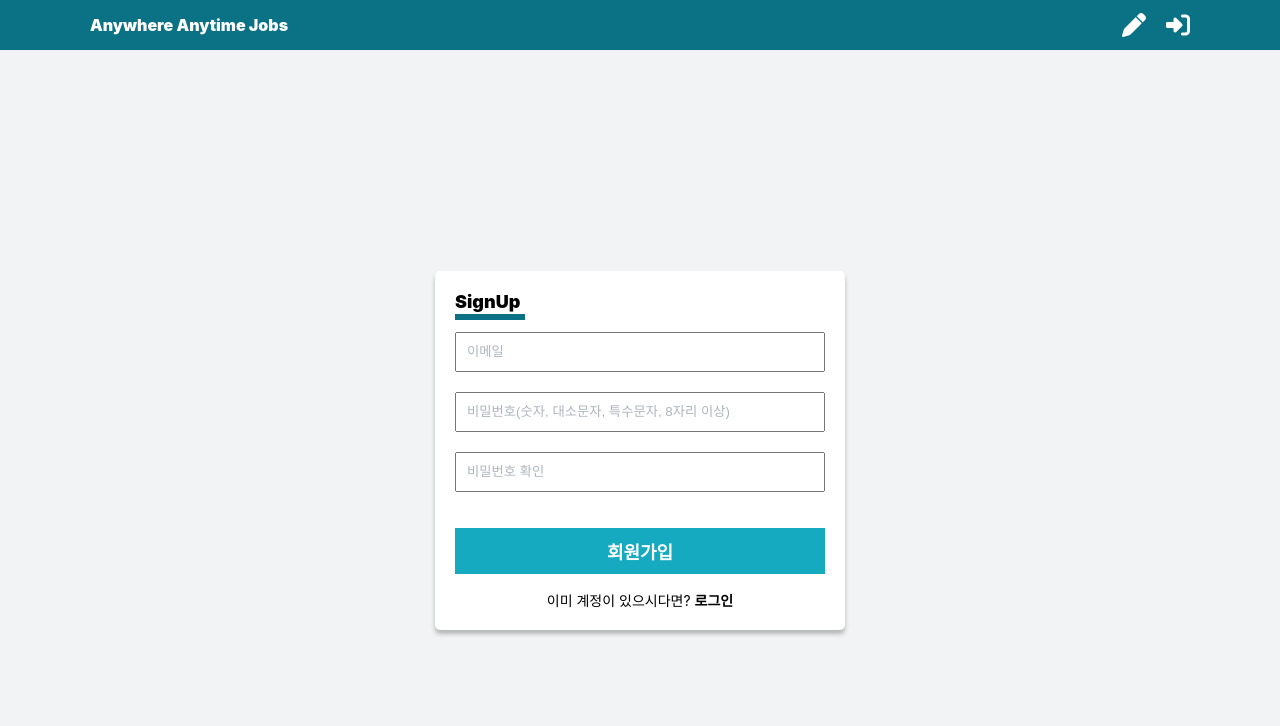
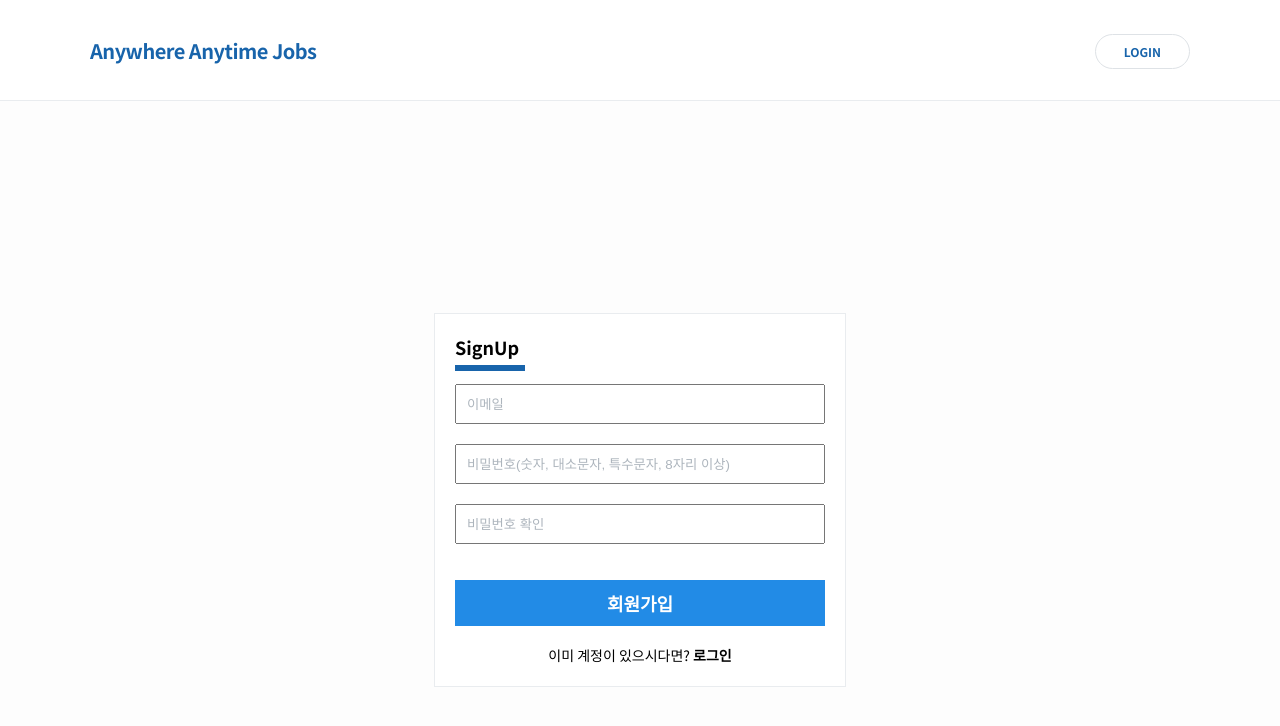
Before and after one commit to jonggyun/anywhere-anytime-jobs, a React (Create React App) app in the folder front-end/: page /signup in a window 1280 px wide. Shown: the top 726 px of the page. Built offline with nearby package versions, Linux system fonts and the light colour scheme.

Commit message:
Refactor default style and font

```diff
--- a/front-end/public/index.html
+++ b/front-end/public/index.html
@@ -24,6 +24,11 @@
       work correctly both with client-side routing and a non-root public URL.
       Learn how to configure a non-root public URL by running `npm run build`.
     -->
+    <!-- Google Web Font -->
+    <link
+      href="https://fonts.googleapis.com/css?family=Noto+Sans+KR:400,700&display=swap"
+      rel="stylesheet"
+    />
     <title>React App</title>
   </head>
   <body>
--- a/front-end/src/components/JobCard.tsx
+++ b/front-end/src/components/JobCard.tsx
@@ -10,22 +10,20 @@ const Wrapper = styled.article`
   border: 1px solid ${palette.gray2};
   padding: 0.625rem;
   width: 15.625rem;
-  height: 13.75rem;
+  height: 18.75rem;
   margin: 0.625rem 0.75rem 1.25rem;
+  background-color: #fff;
   box-sizing: border-box;
-  box-shadow: 0px 4px 4px rgba(0, 0, 0, 0.25);
-  border-radius: 0.3125rem;
   user-select: none;
   :hover {
     cursor: pointer;
-    border: 1px solid ${palette.gray6};
-    box-shadow: 0px 4px 4px rgba(0, 0, 0, 0.5);
+    border: 1px solid ${palette.gray5};
   }
 `;
 
 const Image = styled.img`
-  width: 3.125rem;
-  height: 3.125rem;
+  width: 4.6875rem;
+  height: 4.6875rem;
   border-radius: 0.3125rem;
 `;
 
@@ -35,21 +33,42 @@ const Company = styled.h1`
   text-overflow: ellipsis;
   overflow: hidden;
   white-space: nowrap;
+  padding: 0 0.625rem;
+  box-sizing: border-box;
+  :hover {
+    color: ${palette.blue9};
+  }
 `;
 
 const Location = styled.span`
+  display: inline-block;
   font-size: 0.75rem;
   color: ${palette.gray6};
   text-overflow: ellipsis;
   overflow: hidden;
   white-space: nowrap;
+  padding: 0 0.625rem;
+  box-sizing: border-box;
+  min-height: 1.125rem;
 `;
 
 const PossibleContent = styled.span`
   text-align: right;
-  font-size: 0.8125rem;
+  font-size: 0.625rem;
+  font-weight: 700;
   text-transform: uppercase;
-  color: ${palette.gray7};
+  color: ${palette.gray0};
+`;
+
+interface BadgeProps {
+  type: string;
+}
+const Badge = styled.span<BadgeProps>`
+  padding: 0.25rem 0.875rem;
+  margin-left: 0.3125rem;
+  border-radius: 1rem;
+  background-color: ${({ type }) =>
+    type === 'anywhere' ? `${palette.blue9}` : `${palette.blue6}`};
 `;
 
 interface JobCardProps {
@@ -72,20 +91,18 @@ const JobCard: React.FC<JobCardProps> = ({
 }) => {
   return (
     <Wrapper>
-      <Image src="https://fakeimg.pl/50x50" alt="company_image" />
+      <Image src="https://fakeimg.pl/75x75" alt="company_image" />
       <Company>{company}</Company>
-      <Location>{location}</Location>
-      <PossibleContent>
-        {anywhere && (
+      <Location>
+        {location && (
           <>
-            Anywhere <i className="fas fa-home"></i>
-          </>
-        )}{' '}
-        {anytime && (
-          <>
-            Anytime <i className="fas fa-clock"></i>
+            <i className="fas fa-map-marker-alt"></i>&nbsp;&nbsp;{location}
           </>
         )}
+      </Location>
+      <PossibleContent>
+        {anywhere && <Badge type="anywhere">Anywhere</Badge>}
+        {anytime && <Badge type="anytime">Anytime</Badge>}
       </PossibleContent>
     </Wrapper>
   );
--- a/front-end/src/components/Login.tsx
+++ b/front-end/src/components/Login.tsx
@@ -3,6 +3,7 @@ import { Link } from 'react-router-dom';
 import styled from 'styled-components';
 
 import { UnderLine } from 'styles/common';
+import palette from 'styles/palette';
 
 import Button from 'components/common/Button';
 import InputBox from 'components/common/InputBox';
@@ -13,9 +14,8 @@ import useInputs from 'lib/hooks/useInputs';
 const LogInWrapper = styled.section`
   padding: 1.25rem;
   width: 23.125rem;
-  border-radius: 0.3125rem;
   background-color: #fff;
-  box-shadow: 0px 4px 4px rgba(0, 0, 0, 0.25);
+  border: 1px solid ${palette.gray2};
 `;
 
 const Title = styled.h1`
--- a/front-end/src/components/SingUp.tsx
+++ b/front-end/src/components/SingUp.tsx
@@ -9,13 +9,13 @@ import { emailValidation, passwordValidation } from 'lib/regex';
 import useInputs from 'lib/hooks/useInputs';
 
 import { UnderLine } from 'styles/common';
+import palette from 'styles/palette';
 
 const SignUpWrapper = styled.section`
   padding: 1.25rem;
   width: 23.125rem;
-  border-radius: 0.3125rem;
   background-color: #fff;
-  box-shadow: 0px 4px 4px rgba(0, 0, 0, 0.25);
+  border: 1px solid ${palette.gray2};
 `;
 
 const Title = styled.h1`
--- a/front-end/src/components/common/Button.tsx
+++ b/front-end/src/components/common/Button.tsx
@@ -18,14 +18,14 @@ const ButtonWrapper = styled.button<ButtonWrapperProps>`
   outline: none;
   border: none;
   user-select: none;
-  background-color: ${palette.cyan9};
+  background-color: ${palette.blue9};
   &:hover {
     cursor: pointer;
-    background-color: ${palette.cyan6};
+    background-color: ${palette.blue6};
   }
   &:disabled {
     cursor: not-allowed;
-    background-color: ${palette.cyan6};
+    background-color: ${palette.blue6};
   }
 `;
 
--- a/front-end/src/components/common/Header.tsx
+++ b/front-end/src/components/common/Header.tsx
@@ -11,9 +11,11 @@ const Wrapper = styled.section`
   position: fixed;
   display: flex;
   justify-content: center;
-  background-color: ${palette.cyan9};
   color: #fff;
   font-weight: 900;
+  z-index: 1;
+  background-color: #fff;
+  border-bottom: 1px solid ${palette.gray2};
 `;
 
 const Navigation = styled.nav`
@@ -24,23 +26,39 @@ const Navigation = styled.nav`
 `;
 
 const Title = styled.span`
+  color: ${palette.blue9};
+  font-size: 1.25rem;
+  font-weight: 700;
+
   a:link,
   a:active,
   a:visited {
-    color: #fff;
+    color: ${palette.blue9};
     text-decoration: none;
+    letter-spacing: -0.5px;
   }
   a:hover {
     cursor: pointer;
+    letter-spacing: -0.5px;
   }
 `;
 
-const Icon = styled.i`
-  font-size: 1.5rem;
-  margin-left: 1.25rem;
-  color: #fff;
+const Login = styled.span`
+  padding: 0.5rem 1.75rem;
+  box-sizing: content-box;
+  border: 1px solid ${palette.gray3};
+  border-radius: 1.25rem;
+  color: ${palette.blue9};
+  font-size: 0.75rem;
+  :link,
+  :active,
+  :visited {
+    color: ${palette.blue9};
+  }
   :hover {
-    cursor: pointer;
+    background-color: ${palette.blue9};
+    color: #fff;
+    border: 1px solid ${palette.blue9};
   }
 `;
 
@@ -49,12 +67,13 @@ const Header = () => {
     <Wrapper>
       <Navigation>
         <Title>
-          <Link to="/">Anywhere Anytime Jobs</Link>
+          <Link to="/">
+            <span>Anywhere Anytime Jobs</span>
+          </Link>
         </Title>
         <div>
-          <Icon className="fas fa-pen" />
           <Link to="/login">
-            <Icon className="fas fa-sign-in-alt" />
+            <Login>LOGIN</Login>
           </Link>
         </div>
       </Navigation>
--- a/front-end/src/components/common/Layout.tsx
+++ b/front-end/src/components/common/Layout.tsx
@@ -6,8 +6,7 @@ import Header from './Header';
 import common from 'styles/common';
 
 const Content = styled.section`
-  position: fixed;
-  top: ${common.headerHeight};
+  padding-top: ${common.headerHeight};
   width: 100%;
   display: flex;
   justify-content: center;
--- a/front-end/src/index.css
+++ b/front-end/src/index.css
@@ -1,11 +1,11 @@
 body {
   margin: 0;
-  font-family: -apple-system, BlinkMacSystemFont, 'Segoe UI', 'Roboto', 'Oxygen',
-    'Ubuntu', 'Cantarell', 'Fira Sans', 'Droid Sans', 'Helvetica Neue',
-    sans-serif;
+  font-family: 'Noto Sans KR', -apple-system, BlinkMacSystemFont, 'Segoe UI',
+    'Roboto', 'Oxygen', 'Ubuntu', 'Cantarell', 'Fira Sans', 'Droid Sans',
+    'Helvetica Neue', sans-serif;
   -webkit-font-smoothing: antialiased;
   -moz-osx-font-smoothing: grayscale;
-  background-color: #f1f3f5;
+  background-color: #fdfdfd;
 }
 
 code {
@@ -21,3 +21,7 @@ h5 {
   margin: 0;
   padding: 0;
 }
+
+a:link {
+  text-decoration: none;
+}
--- a/front-end/src/pages/MainPage.tsx
+++ b/front-end/src/pages/MainPage.tsx
@@ -2,12 +2,10 @@ import React from 'react';
 import styled from 'styled-components';
 
 import Layout from 'components/common/Layout';
-// import JobCards from 'components/JobCards';
 import JobCardsContainer from 'containers/JobCardsContainer';
 
 const Wrapper = styled.section`
   width: 68.75rem;
-  background-color: #fff;
   padding: 2rem 0.5rem;
 `;
 
@@ -22,7 +20,7 @@ const Main: React.FC = () => {
   return (
     <Layout>
       <Wrapper>
-        <Title>전체</Title>
+        {/* <Title>전체</Title> */}
         <JobCardsContainer />
       </Wrapper>
     </Layout>
--- a/front-end/src/styles/common.ts
+++ b/front-end/src/styles/common.ts
@@ -12,12 +12,12 @@ export const CenterAlign = styled.section`
 
 export const UnderLine = styled.span`
   display: inline-block;
-  background-color: ${palette.cyan9};
+  background-color: ${palette.blue9};
   height: 0.375rem;
 `;
 
 const common = {
-  headerHeight: '3.125rem',
+  headerHeight: '6.25rem',
 };
 
 export default common;
```
